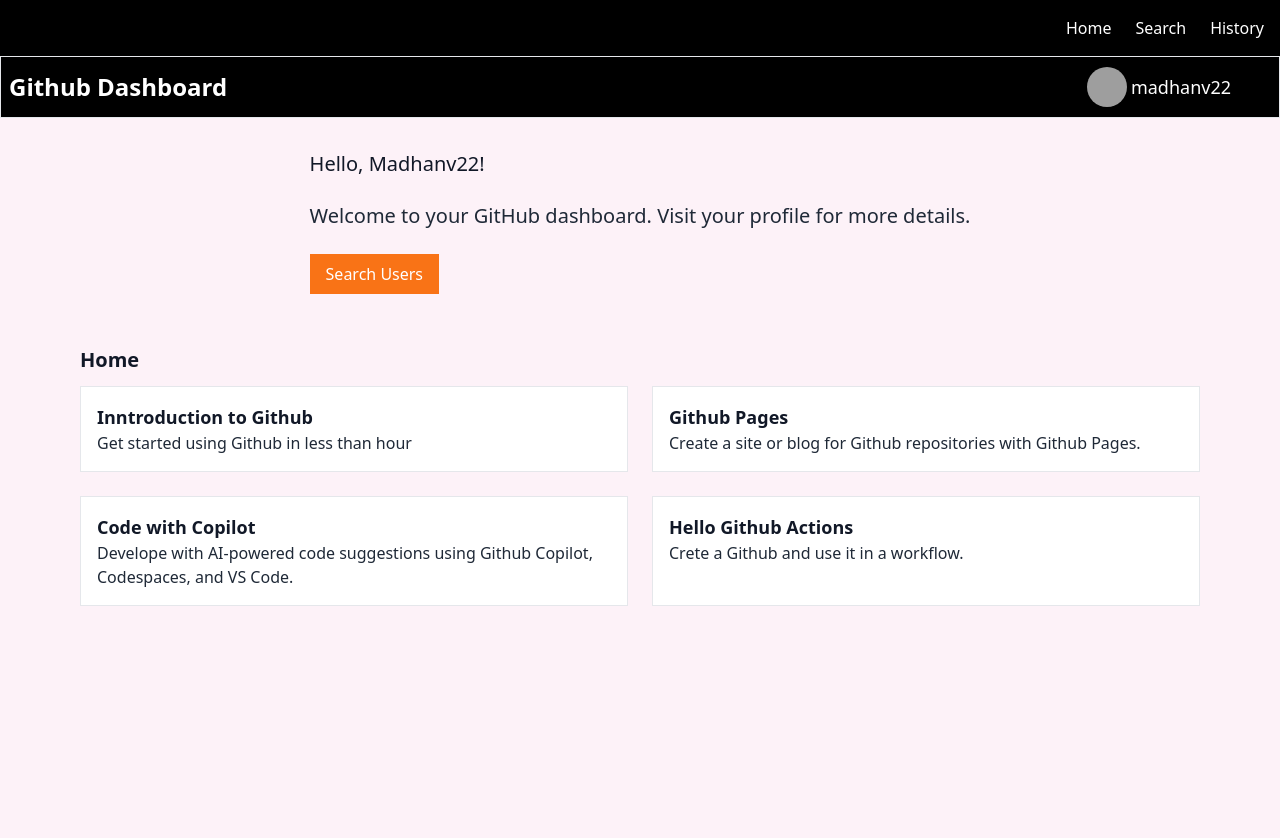
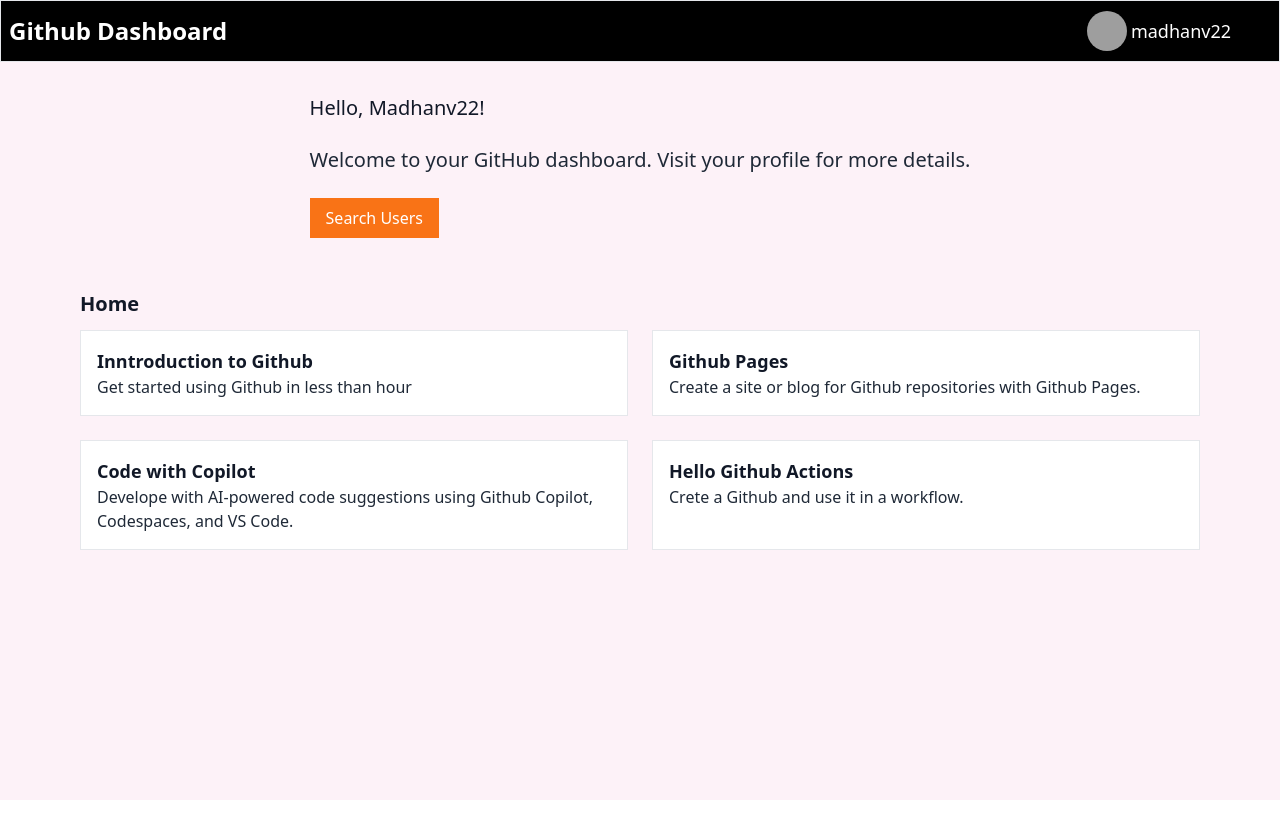
Before and after one commit to madhanv22/github-dashboard, a React (Vite) app: page / in a window 1280 px wide. Shown: the top 838 px of the page. After the commit the page ends 800 px from the top, so only its background shows below. Built offline with nearby package versions, Linux system fonts and the light colour scheme; grey boxes are pictures that could not be loaded.

Commit message:
Configured gh-pages deployment and updated package.json

```diff
--- a/src/App.jsx
+++ b/src/App.jsx
@@ -6,12 +6,11 @@
 
 const App = () => (
   <div>
-    <Navbar />
     <Routes>
       <Route path="/" element={<Dashboard />} />
+      <Route path="/github-dashboard" element={<Dashboard />} />
       <Route path="/search" element={<><Navbar /><Search /></>} />
       <Route path="/history" element={<><Navbar /><History /></>} />
-      <Route path="*" element={<div>404 Page Not Found</div>} />
     </Routes>
   </div>
 );
```
